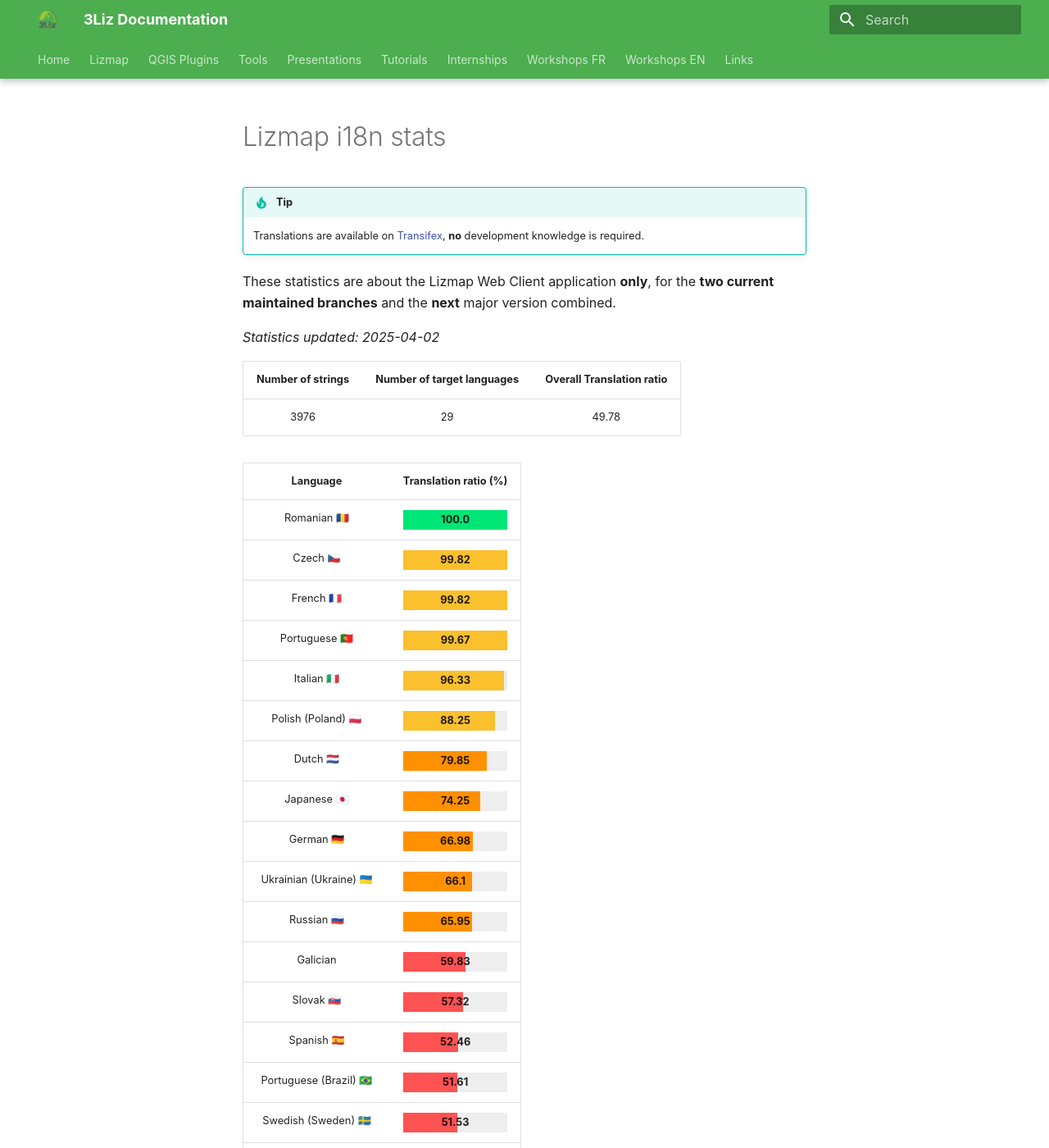
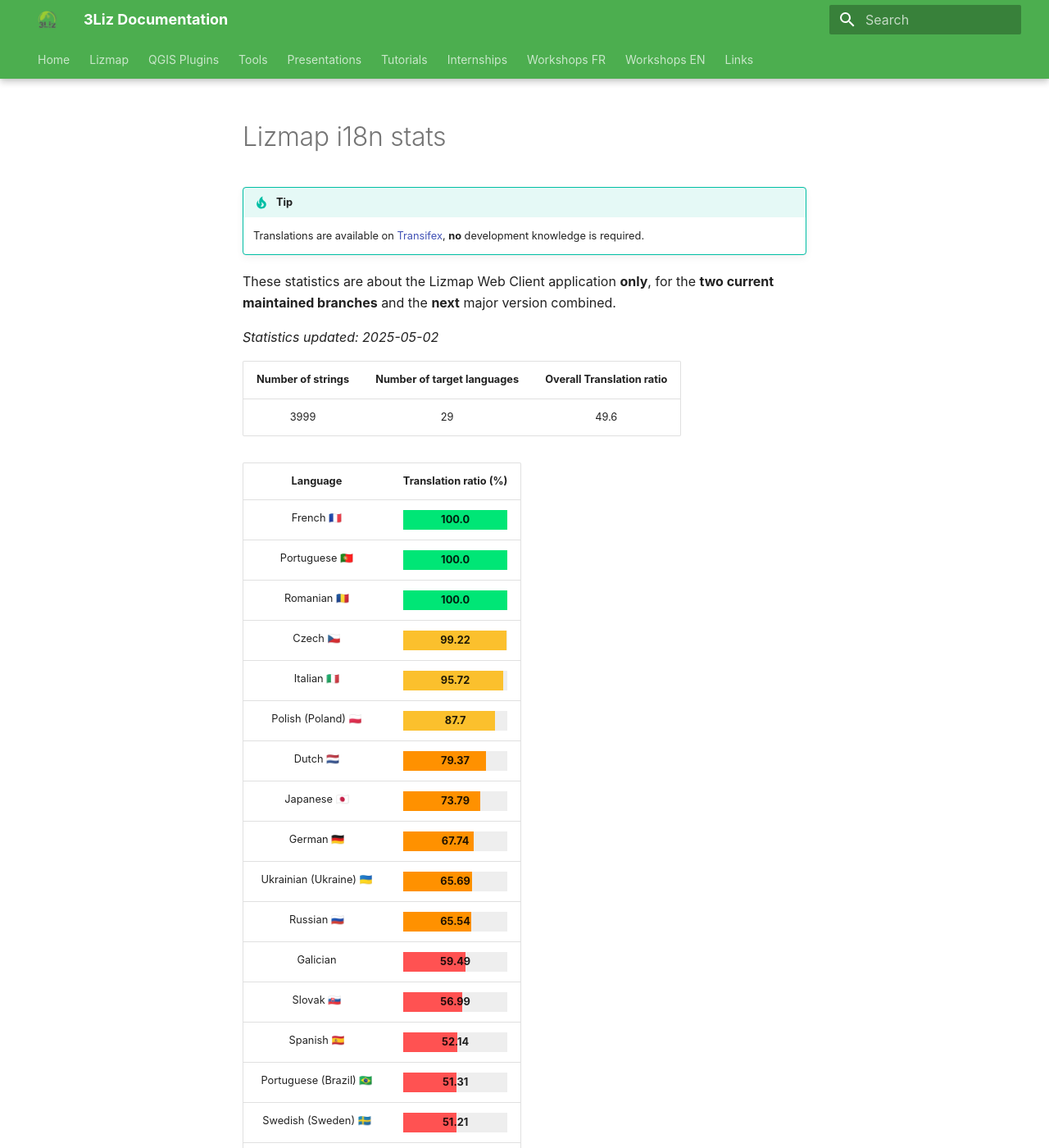
Before and after one commit to 3liz/3liz.github.io, an MkDocs documentation site: the page built from docs/lizmap-i18n-stats.md, in a window 1280 px wide and 1400 px high. Shown: the whole window at 82% size. Built offline with MkDocs 1.6.1 and Material for MkDocs 9.7.7, drawn with Linux system fonts in a browser that asks for light colours; nearby versions of some CDN libraries; some of the changed text lies outside the part shown.

Commit message:
Update statistics from Transifex Lizmap Web Client

```diff
--- a/docs/lizmap-i18n-stats.md
+++ b/docs/lizmap-i18n-stats.md
@@ -10,40 +10,40 @@
 These statistics are about the Lizmap Web Client application **only**, for the **two current
 maintained branches** and the **next** major version combined.
 
-*Statistics updated: 2025-04-02*
+*Statistics updated: 2025-05-02*
 
 | Number of strings | Number of target languages | Overall Translation ratio |
 |:-:|:-:|:-:|
-3976|29|49.78
+3999|29|49.6
 
 | Language | Translation ratio (%) |
 |:-:|:-:|
+French 🇫🇷 |[=100.0% "100.0"]|
+Portuguese 🇵🇹 |[=100.0% "100.0"]|
 Romanian 🇷🇴 |[=100.0% "100.0"]|
-Czech 🇨🇿 |[=99.82% "99.82"]|
-French 🇫🇷 |[=99.82% "99.82"]|
-Portuguese 🇵🇹 |[=99.67% "99.67"]|
-Italian 🇮🇹 |[=96.33% "96.33"]|
-Polish (Poland) 🇵🇱 |[=88.25% "88.25"]|
-Dutch 🇳🇱 |[=79.85% "79.85"]|
-Japanese 🇯🇵 |[=74.25% "74.25"]|
-German 🇩🇪 |[=66.98% "66.98"]|
-Ukrainian (Ukraine) 🇺🇦 |[=66.1% "66.1"]|
-Russian 🇷🇺 |[=65.95% "65.95"]|
-Galician  |[=59.83% "59.83"]|
-Slovak 🇸🇰 |[=57.32% "57.32"]|
-Spanish 🇪🇸 |[=52.46% "52.46"]|
-Portuguese (Brazil) 🇧🇷 |[=51.61% "51.61"]|
-Swedish (Sweden) 🇸🇪 |[=51.53% "51.53"]|
-Slovenian 🇸🇮 |[=46.45% "46.45"]|
-Hungarian (Hungary) 🇭🇺 |[=44.69% "44.69"]|
-Finnish 🇫🇮 |[=42.08% "42.08"]|
-Basque  |[=30.26% "30.26"]|
-Greek 🇬🇷 |[=23.97% "23.97"]|
-Bulgarian 🇧🇬 |[=21.3% "21.3"]|
-Norwegian 🇳🇴 |[=15.19% "15.19"]|
-Spanish (Argentina) 🇦🇷 |[=4.73% "4.73"]|
-Indonesian 🇮🇩 |[=3.97% "3.97"]|
-Serbian (Cyrillic) 🇷🇸 |[=1.11% "1.11"]|
+Czech 🇨🇿 |[=99.22% "99.22"]|
+Italian 🇮🇹 |[=95.72% "95.72"]|
+Polish (Poland) 🇵🇱 |[=87.7% "87.7"]|
+Dutch 🇳🇱 |[=79.37% "79.37"]|
+Japanese 🇯🇵 |[=73.79% "73.79"]|
+German 🇩🇪 |[=67.74% "67.74"]|
+Ukrainian (Ukraine) 🇺🇦 |[=65.69% "65.69"]|
+Russian 🇷🇺 |[=65.54% "65.54"]|
+Galician  |[=59.49% "59.49"]|
+Slovak 🇸🇰 |[=56.99% "56.99"]|
+Spanish 🇪🇸 |[=52.14% "52.14"]|
+Portuguese (Brazil) 🇧🇷 |[=51.31% "51.31"]|
+Swedish (Sweden) 🇸🇪 |[=51.21% "51.21"]|
+Slovenian 🇸🇮 |[=46.19% "46.19"]|
+Hungarian (Hungary) 🇭🇺 |[=44.41% "44.41"]|
+Finnish 🇫🇮 |[=41.81% "41.81"]|
+Basque  |[=30.08% "30.08"]|
+Greek 🇬🇷 |[=23.83% "23.83"]|
+Bulgarian 🇧🇬 |[=21.18% "21.18"]|
+Norwegian 🇳🇴 |[=15.1% "15.1"]|
+Spanish (Argentina) 🇦🇷 |[=4.7% "4.7"]|
+Indonesian 🇮🇩 |[=3.95% "3.95"]|
+Serbian (Cyrillic) 🇷🇸 |[=1.1% "1.1"]|
 Arabic  |[=0.0% "0.0"]|
 Basque (Spain)  |[=0.0% "0.0"]|
 Vietnamese (Viet Nam)  |[=0.0% "0.0"]|
```
